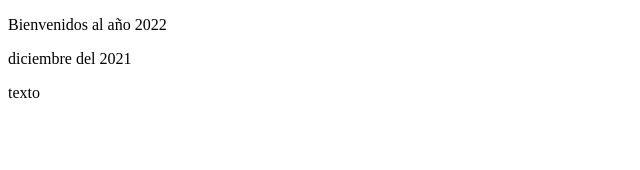
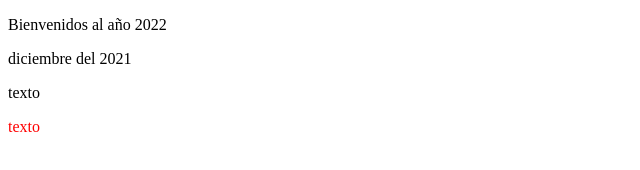
Before and after one commit to ArmandoEnrique1010K/ArmandoEnrique1010K.github.io, a plain HTML site: page index.html in a window 1280 px wide. Shown: the full height of the page, 0-640 px from the left. Drawn offline with Linux system fonts and the light colour scheme.

Commit message:
version 0.0.2

```diff
--- a/index.html
+++ b/index.html
@@ -10,5 +10,6 @@
     <p>Bienvenidos al año 2022</p>
     <p>diciembre del 2021</p>
     <p>texto</p>
+    <span style="color:red">texto</span>
 </body>
 </html>
```
